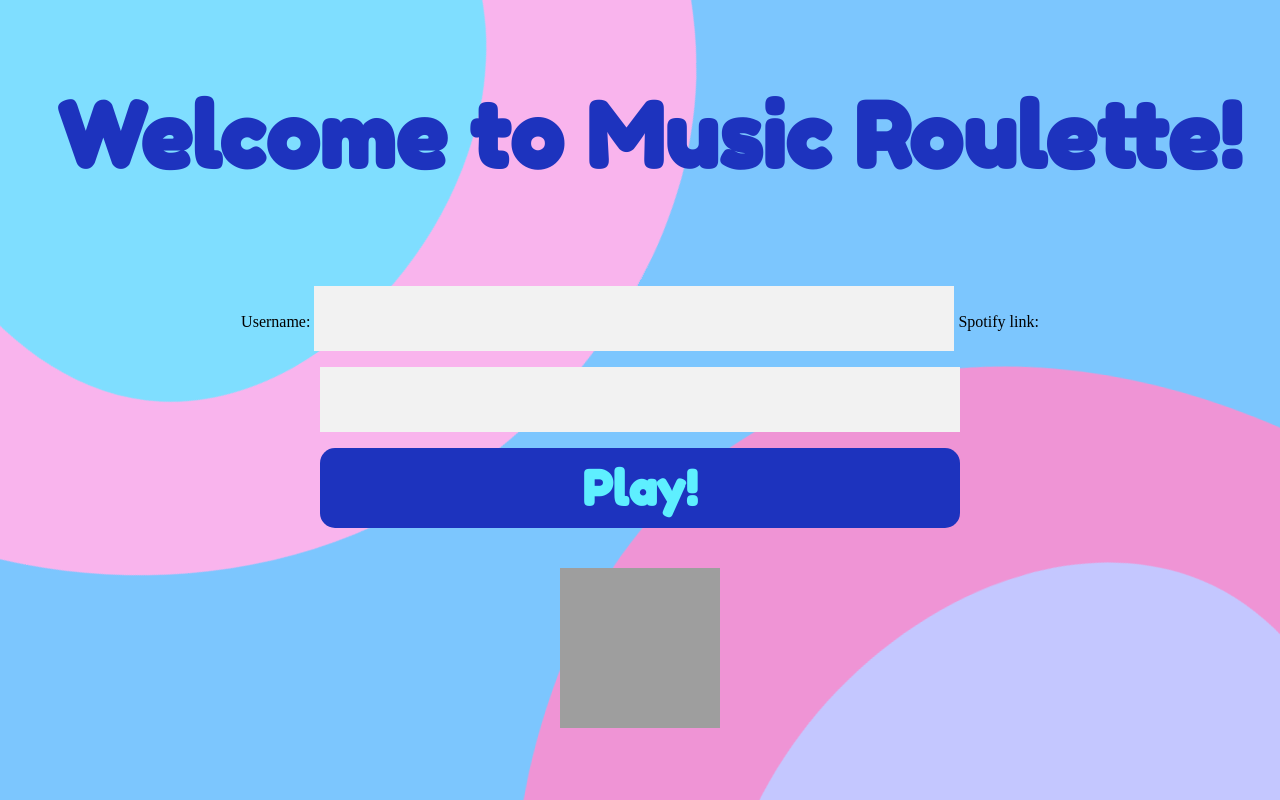
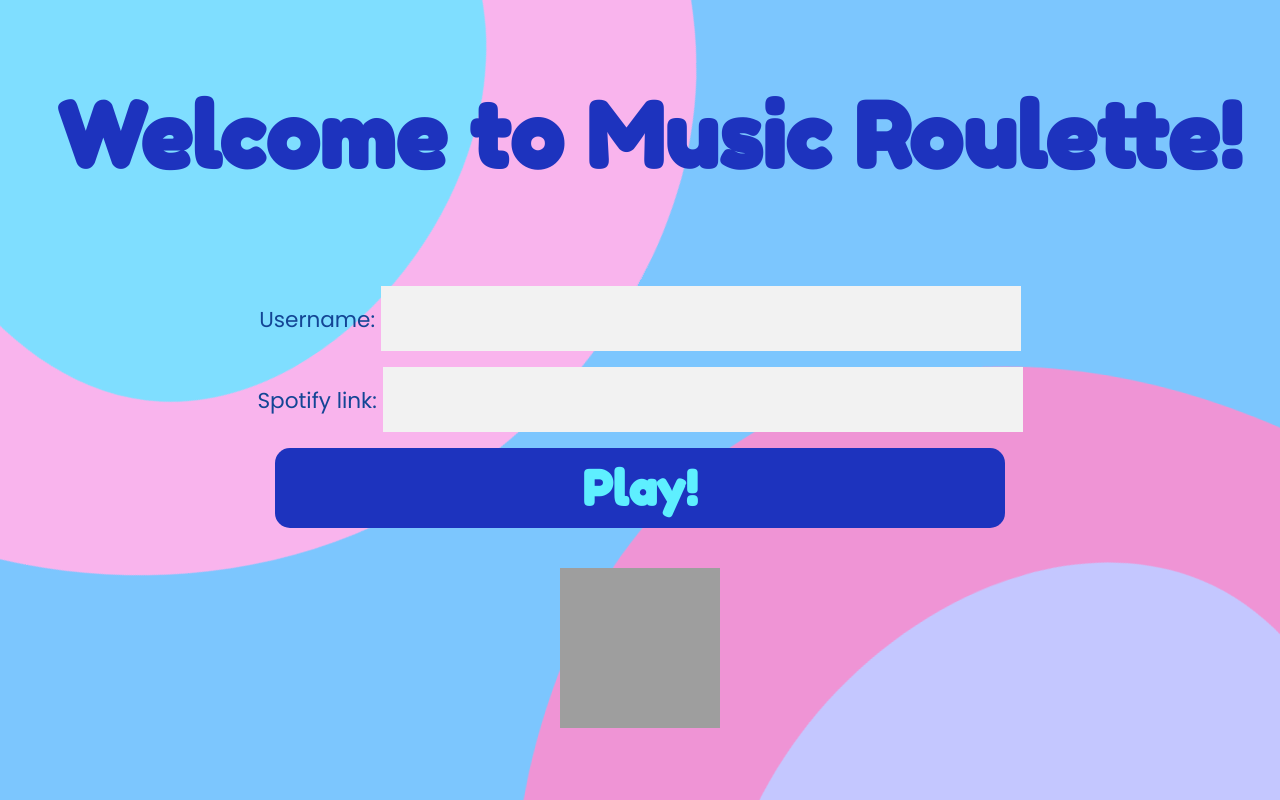
Before and after one commit to Reymer249/music-roulette, a Django app: page / in a window 1280 px wide. Run offline with Django 4.2, Linux system fonts and the light colour scheme; parts of the project's set-up code (start-up, migrations or seed data) failed here and were passed over; grey boxes are pictures that could not be loaded.

Commit message:
login page fixed a bit

```diff
--- a/game/templates/login_page/index.html
+++ b/game/templates/login_page/index.html
@@ -57,7 +57,9 @@ h1 {
     padding-top: 2%;
 }
 .login-box {
+    margin: auto;
     margin-top: 10vh;
+    width: 60vw;
 }
 input {
     font-family: 'Poppins', sans-serif;
@@ -77,7 +79,7 @@ button{
     font-family: 'Fredoka One', "Times New Roman", Times, serif;
     font-size: 6vmin;
     background: rgb(29, 51, 190);
-    width: 50vw;
+    width: 57vw;
     height: 10vh;
     color: rgb(94, 239, 255);
     font-weight: bold;
@@ -89,6 +91,11 @@ button:hover{
 }
 div{
     text-align:center;
+}
+form{
+    font-family: 'Poppins', sans-serif;
+    font-size: 2.7vmin;
+    color: rgb(19, 69, 149);
 }
 </style>
 {% endblock %}
```
Also changed, not shown: game/templates/lobbyselect_page/index.html (+8 -1 lines).
